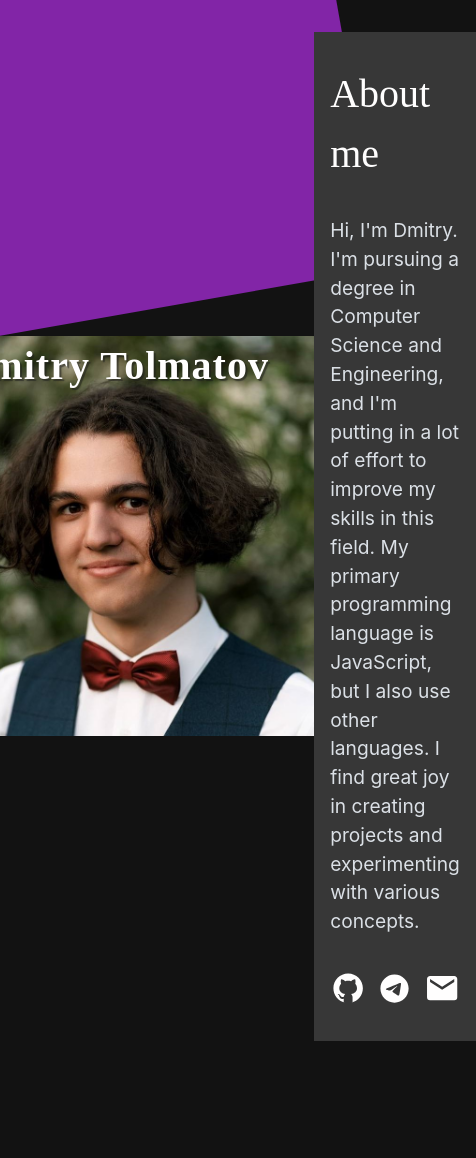
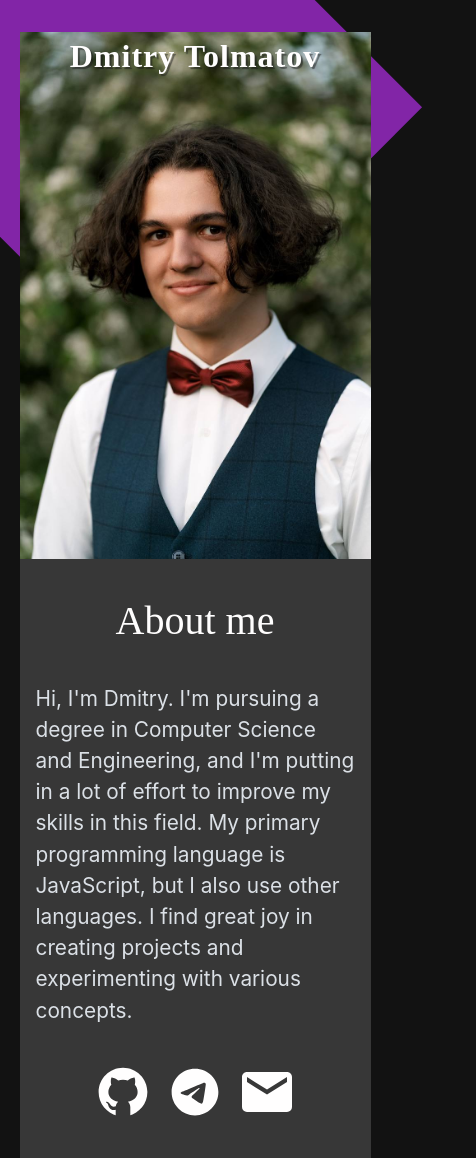
Before and after one commit to incandesc3nce/Homepage, a plain HTML site: page index.html in a window 390 px wide. Shown: the top 1158 px of the page, 476 px wide, since content can reach past the window. Drawn offline with Linux system fonts and the light colour scheme; a web font is replaced by a local one.

Commit message:
feat: create responsive layout

```diff
--- a/index.html
+++ b/index.html
@@ -15,7 +15,10 @@
             <div class="name">
               <h1>Dmitry Tolmatov</h1>
             </div>
-            <img src="./assets/images/profile.jpg" alt="" />
+            <picture>
+              <source srcset="./assets/images/profile_mobile.jpg" alt="" media="(max-width: 600px)">
+              <img src="./assets/images/profile.jpg" alt="" />
+            </picture>
           </section>
           <section class="about">
             <h2>About me</h2>
--- a/style.css
+++ b/style.css
@@ -190,7 +190,6 @@ main {
   background-color: var(--background-elevated);
   color: var(--text-secondary);
 
-  max-width: 400px;
   min-height: 600px;
 
   padding-bottom: 1.2rem;
@@ -207,7 +206,7 @@ main {
 
 .project-card img {
   width: 100%;
-  min-height: 310px;
+  height: 310px;
   object-fit: cover;
   border-radius: 15px 15px 0 0;
 }
@@ -268,3 +267,65 @@ footer h2 {
 
   fill: var(--text-primary);
 }
+
+@media screen and (max-width: 960px) {
+  .header-wrapper {
+    flex-direction: column;
+  }
+}
+
+@media screen and (max-width: 600px) {
+  .name h1 {
+    font-size: 2rem;
+  }
+
+  .about {
+    width: 90vw;
+  }
+  .about p {
+    font-size: 1.3rem;
+  }
+
+  .decor {
+    width: 100%;
+    rotate: -45deg;
+  }
+
+  .image img {
+    width: 90vw;
+  }
+
+  .links-header {
+    justify-content: center;
+  }
+
+  .links-header svg {
+    width: 60px;
+  }
+  #tg {
+    width: 68px;
+  }
+
+  h2 {
+    text-align: center;
+  }
+
+  .project-card {
+    min-height: 500px;
+    width: 80vw;
+  }
+
+  .header-wrapper {
+    align-items: center;
+  }
+
+  .projects {
+    display: flex;
+    flex-direction: column;
+    align-items: center;
+  }
+
+  #todo, #battleship {
+    object-fit: cover;
+  }
+}
```
